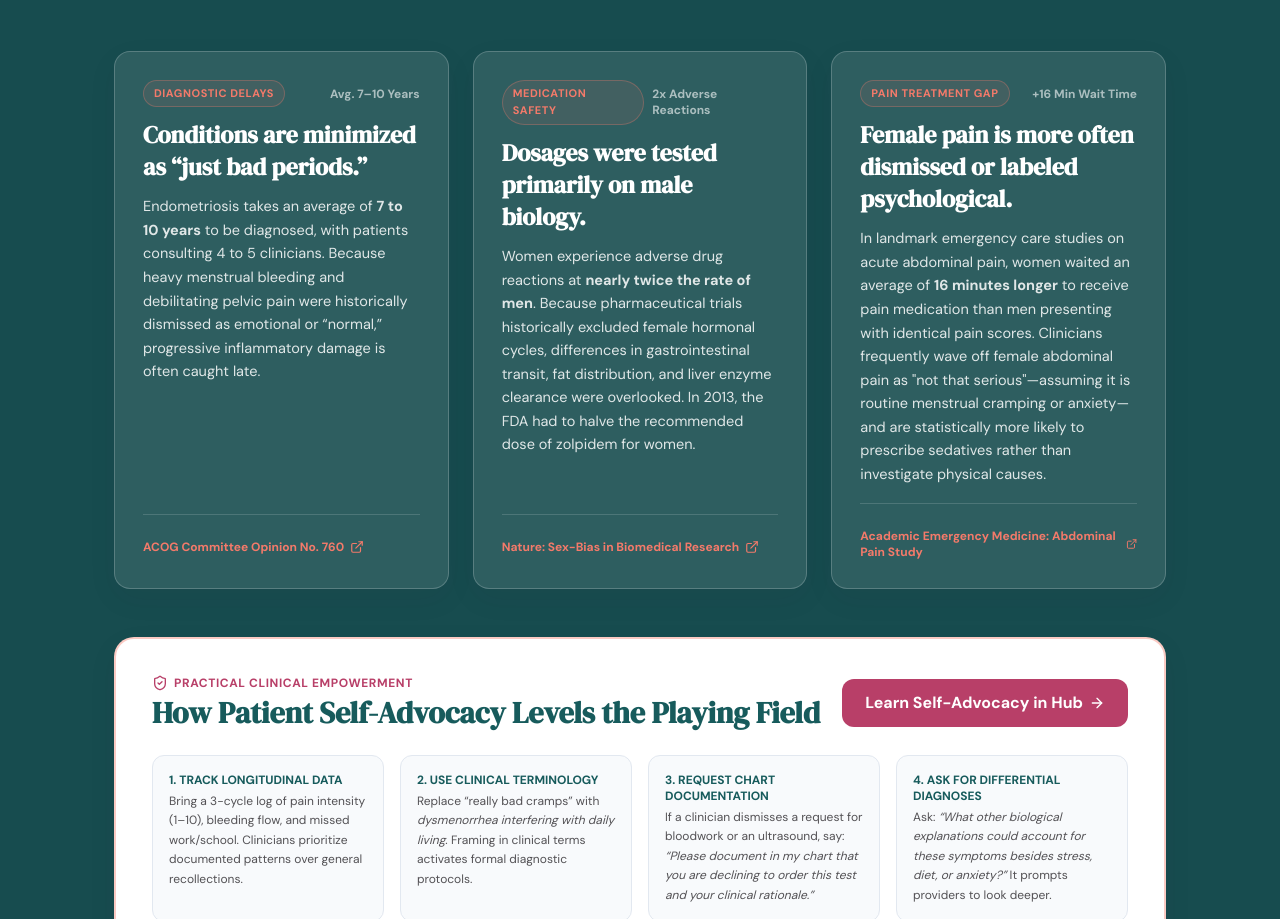
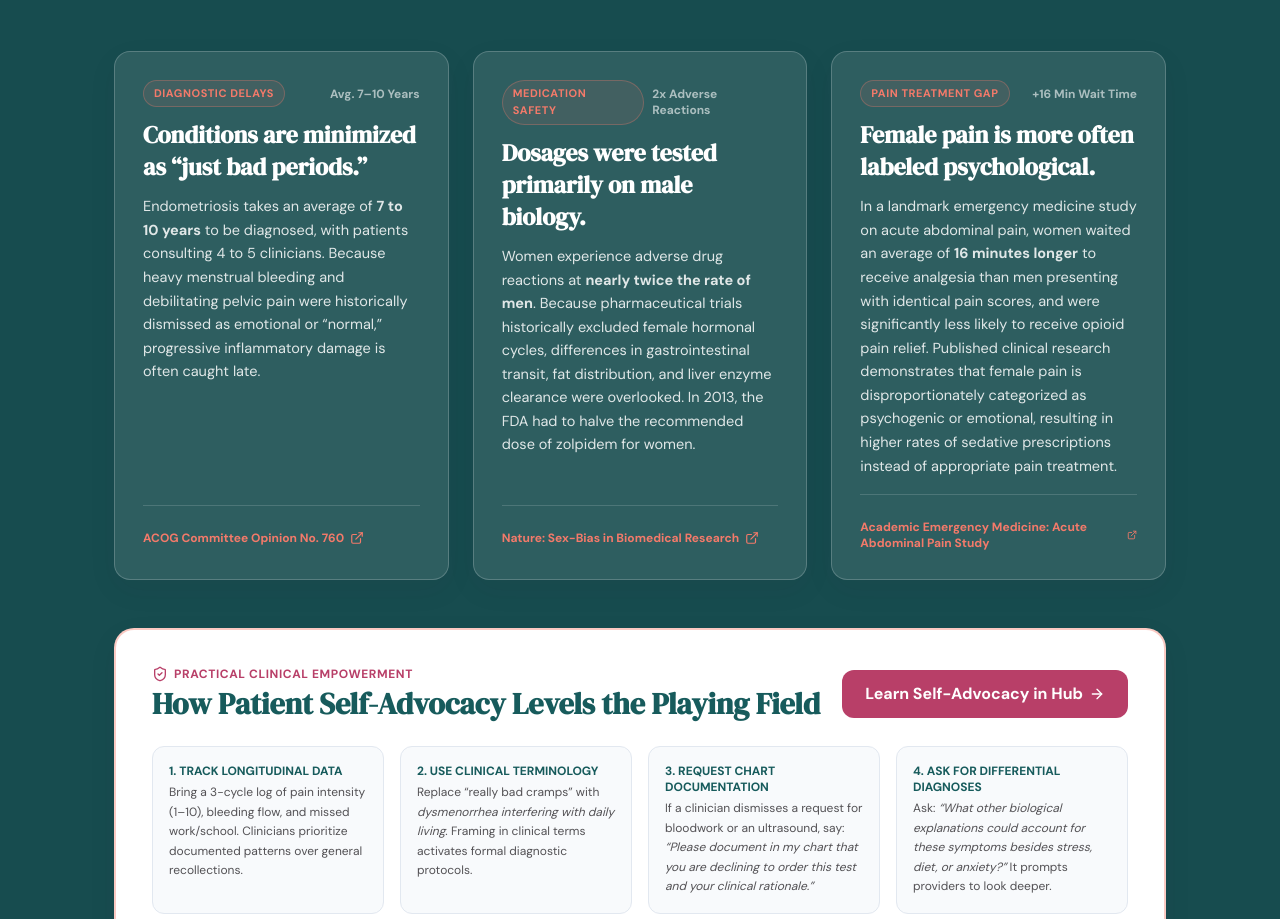
Before and after one commit to sjmaverick26/reprous-webapp, a Next.js app: page / in a window 1280 px wide. Shown: the part 2890-3809 px from the top of the page. Built offline with nearby package versions, Linux system fonts and the light colour scheme; no server answers.

Commit message:
docs(home): ground pain disparity card strictly in peer-reviewed clinical literature

```diff
--- a/src/components/pages/HomeView.tsx
+++ b/src/components/pages/HomeView.tsx
@@ -721,10 +721,10 @@ export function HomeView({ onNavigate, onSelectLang }: HomeViewProps) {
                   <span className="text-xs font-bold text-white/60 font-sans">+16 Min Wait Time</span>
                 </div>
                 <h3 className="text-xl sm:text-2xl font-serif font-bold text-white mb-3 leading-snug">
-                  Female pain is more often dismissed or labeled psychological.
+                  Female pain is more often labeled psychological.
                 </h3>
                 <p className="text-[14.5px] text-white/85 leading-relaxed font-sans mb-4">
-                  In landmark emergency care studies on acute abdominal pain, women waited an average of <strong>16 minutes longer</strong> to receive pain medication than men presenting with identical pain scores. Clinicians frequently wave off female abdominal pain as &quot;not that serious&quot;—assuming it is routine menstrual cramping or anxiety—and are statistically more likely to prescribe sedatives rather than investigate physical causes.
+                  In a landmark emergency medicine study on acute abdominal pain, women waited an average of <strong>16 minutes longer</strong> to receive analgesia than men presenting with identical pain scores, and were significantly less likely to receive opioid pain relief. Published clinical research demonstrates that female pain is disproportionately categorized as psychogenic or emotional, resulting in higher rates of sedative prescriptions instead of appropriate pain treatment.
                 </p>
               </div>
               <div className="pt-4 border-t border-white/15">
@@ -734,7 +734,7 @@ export function HomeView({ onNavigate, onSelectLang }: HomeViewProps) {
                   rel="noopener noreferrer"
                   className="inline-flex items-center gap-1.5 text-xs font-bold text-coral hover:underline font-sans"
                 >
-                  <span>Academic Emergency Medicine: Abdominal Pain Study</span>
+                  <span>Academic Emergency Medicine: Acute Abdominal Pain Study</span>
                   <ExternalLink className="w-3.5 h-3.5" />
                 </a>
               </div>
```
